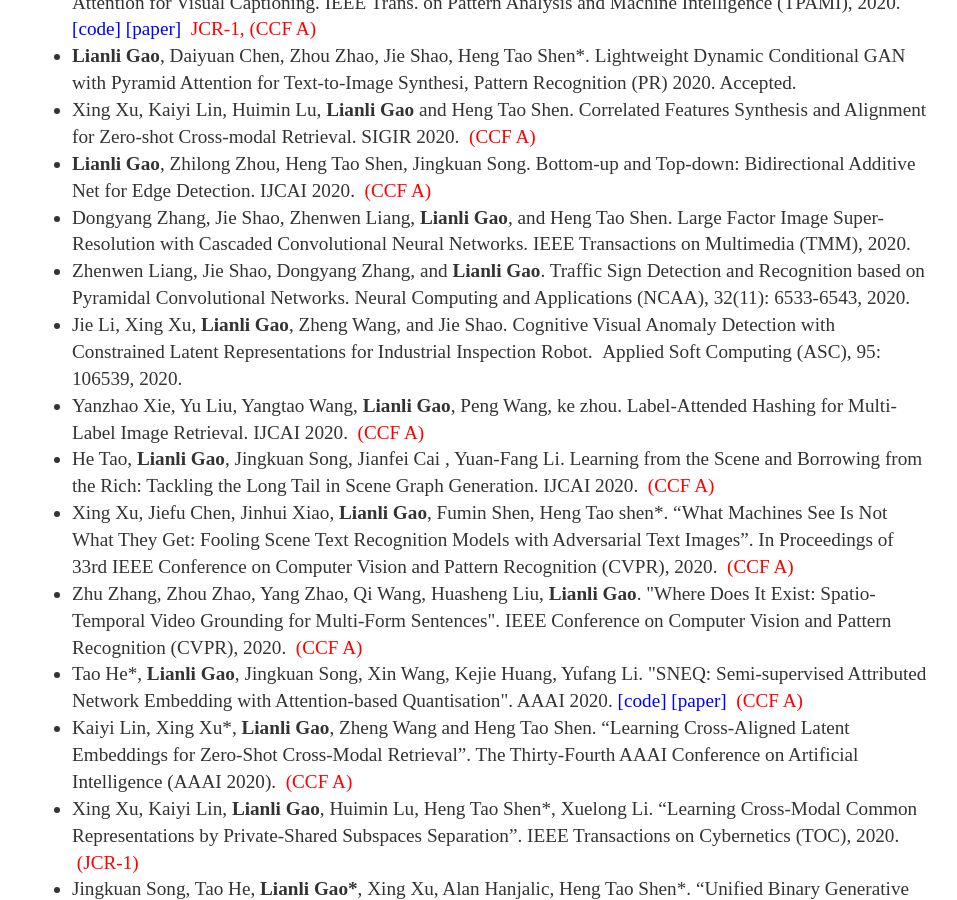
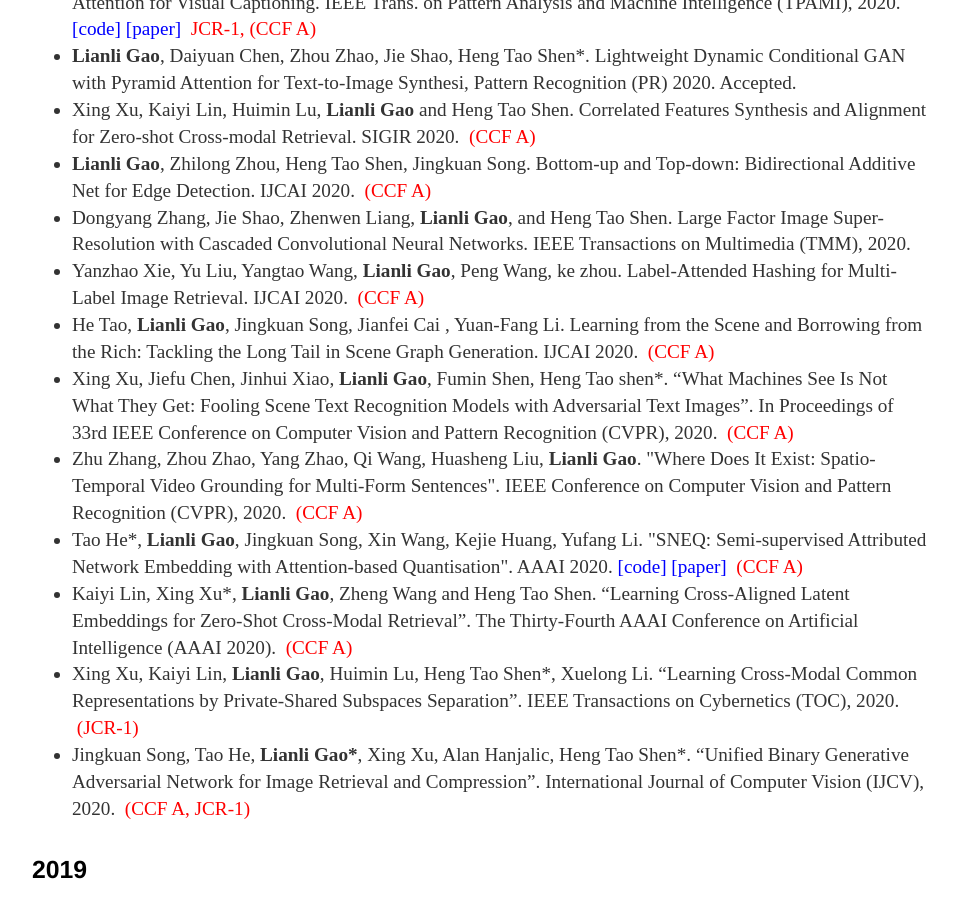
Before and after one commit to lianliGao/lianligao.github.io, a Jekyll site: the page built from cv/index.html, in a window 1280 px wide and 900 px high, scrolled down 452 px. Shown: the whole window, without its empty margins (160-1117 px from the left). Built offline with Jekyll 4.4.1, drawn with Linux system fonts in a browser that asks for light colours.

Commit message:
Update index.html

```diff
--- a/cv/index.html
+++ b/cv/index.html
@@ -27,8 +27,6 @@
 <li>Xing Xu, Kaiyi Lin, Huimin Lu, <strong>Lianli Gao</strong> and Heng Tao Shen. Correlated Features Synthesis and Alignment for Zero-shot Cross-modal Retrieval. SIGIR 2020. <font color="#ff0000"><b>&nbsp;</b>(CCF A)</font> </li>
 <li> <strong>Lianli Gao</strong>, Zhilong Zhou, Heng Tao Shen, Jingkuan Song. Bottom-up and Top-down: Bidirectional Additive Net for Edge Detection. IJCAI 2020. <font color="#ff0000"><b>&nbsp;</b>(CCF A)</font></li>
 <li>Dongyang Zhang, Jie Shao, Zhenwen Liang, <strong>Lianli Gao</strong>, and Heng Tao Shen. Large Factor Image Super-Resolution with Cascaded Convolutional Neural Networks. IEEE Transactions on Multimedia (TMM), 2020. </li>
-<li>Zhenwen Liang, Jie Shao, Dongyang Zhang, and <strong>Lianli Gao</strong>. Traffic Sign Detection and Recognition based on Pyramidal Convolutional Networks. Neural Computing and Applications (NCAA), 32(11): 6533-6543, 2020.</li>
-<li>Jie Li, Xing Xu, <strong>Lianli Gao</strong>, Zheng Wang, and Jie Shao. Cognitive Visual Anomaly Detection with Constrained Latent Representations for Industrial Inspection Robot.  Applied Soft Computing (ASC), 95: 106539, 2020.</li>
 <li> Yanzhao Xie, Yu Liu, Yangtao Wang, <strong>Lianli Gao</strong>, Peng Wang, ke zhou. Label-Attended Hashing for Multi-Label Image Retrieval. IJCAI 2020.  <font color="#ff0000"><b>&nbsp;</b>(CCF A)</font></li>
 <li>  He Tao, <strong>Lianli Gao</strong>, Jingkuan Song, Jianfei Cai , Yuan-Fang Li. Learning from the Scene and Borrowing from the Rich: Tackling the Long Tail in Scene Graph Generation. IJCAI 2020.  <font color="#ff0000"><b>&nbsp;</b>(CCF A)</font></li>
 <li>  Xing Xu, Jiefu Chen, Jinhui Xiao, <strong>Lianli Gao</strong>, Fumin Shen, Heng Tao shen*. “What Machines See Is Not What They Get: Fooling Scene Text Recognition Models with Adversarial Text Images”. In Proceedings of 33rd IEEE Conference on Computer Vision and Pattern Recognition (CVPR), 2020.  <font color="#ff0000"><b>&nbsp;</b>(CCF A)</font></li>
```
